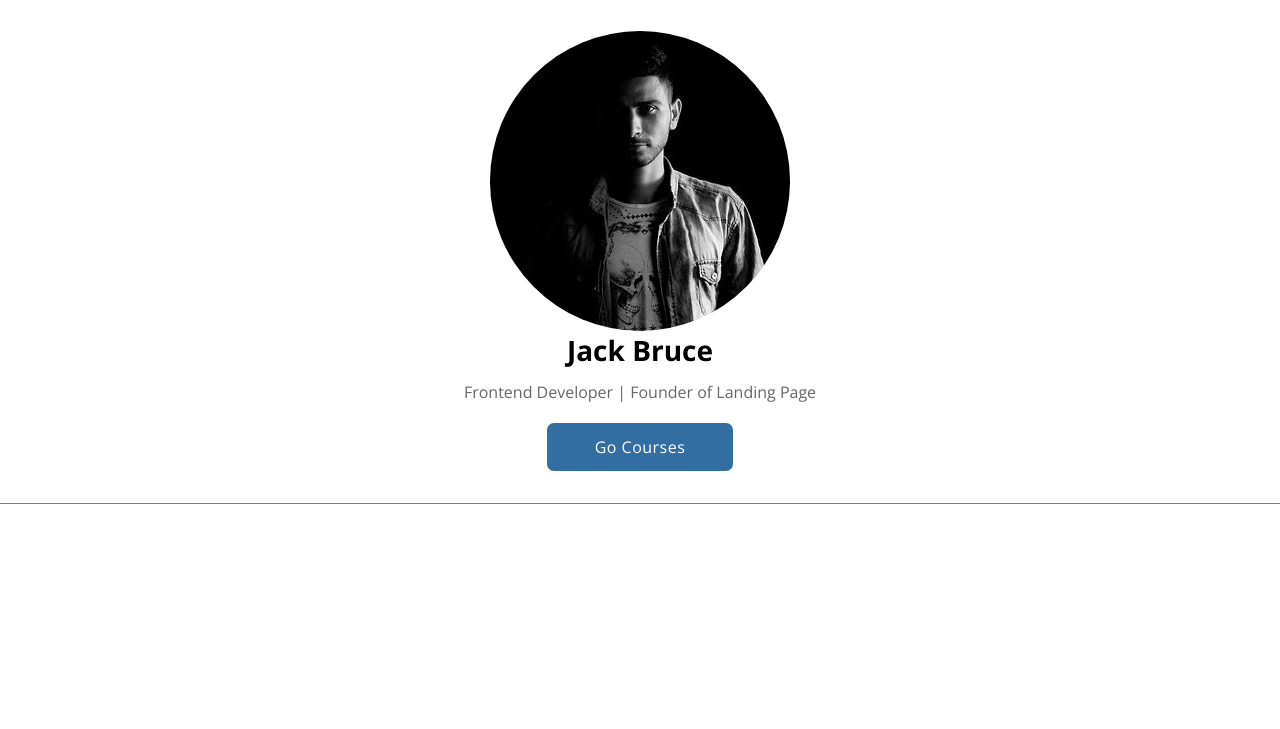
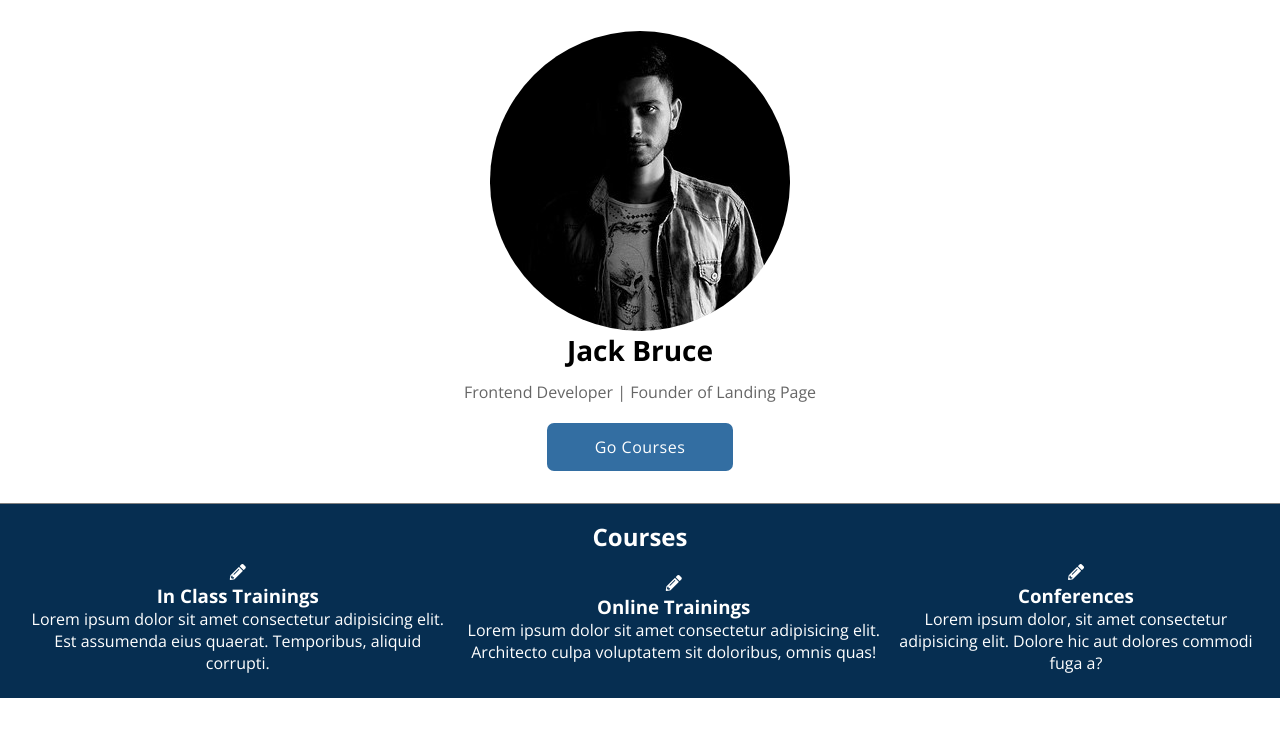
Before and after one commit to fatiht21/frontend-projects, a plain HTML site: page 01-landing-page/index.html in a window 1280 px wide. Shown: the part 71-800 px from the top of the page. Drawn offline with nearby package versions, Linux system fonts and the light colour scheme.

Commit message:
trainings

```diff
--- a/01-landing-page/css/main.css
+++ b/01-landing-page/css/main.css
@@ -59,3 +59,25 @@ html {
 #home .name p {
   opacity: 0.6;
 }
+
+/* Trainings */
+#training {
+  color: #fff;
+  padding: 1rem;
+}
+
+#training .items {
+  display: flex;
+  justify-content: space-between;
+  align-items: center;
+}
+
+#training .items .item {
+  /* width: 33%; */
+  text-align: center;
+  padding: 0.5rem;
+}
+#training .items .item:hover {
+  color: grey;
+  cursor: pointer;
+}
--- a/01-landing-page/css/mobile.css
+++ b/01-landing-page/css/mobile.css
@@ -3,3 +3,12 @@
   padding: 0.5rem 0;
   height: 80px;
 }
+#training .items {
+  flex-direction: column;
+}
+
+/* #training .items .item {
+  width: 33%;
+  text-align: center;
+  padding: 0.5rem;
+} */
--- a/01-landing-page/index.html
+++ b/01-landing-page/index.html
@@ -52,5 +52,33 @@
       </div>
       <a href="#courses" class="btn btn-primary">Go Courses</a>
     </section>
+    <!-- training -->
+    <section id="training" class="bg-dark-blue">
+      <h3 class="text-center heading-medium">Courses</h3>
+      <div class="items">
+        <article class="item">
+          <i class="fa fa-pencil-alt"></i>
+          <h3>In Class Trainings</h3>
+          <p>
+            Lorem ipsum dolor sit amet consectetur adipisicing elit. Est
+            assumenda eius quaerat. Temporibus, aliquid corrupti.
+          </p>
+        </article>
+        <article class="item">
+          <i class="fa fa-pencil-alt"></i>
+          <h3>Online Trainings</h3>
+          <p>
+            Lorem ipsum dolor sit amet consectetur adipisicing elit. Architecto culpa voluptatem sit doloribus, omnis quas!
+          </p>
+        </article>
+        <article class="item">
+          <i class="fa fa-pencil-alt"></i>
+          <h3>Conferences</h3>
+          <p>
+            Lorem ipsum dolor, sit amet consectetur adipisicing elit. Dolore hic aut dolores commodi fuga a?
+          </p>
+        </article>
+      </div>
+    </section>
   </body>
 </html>
```
